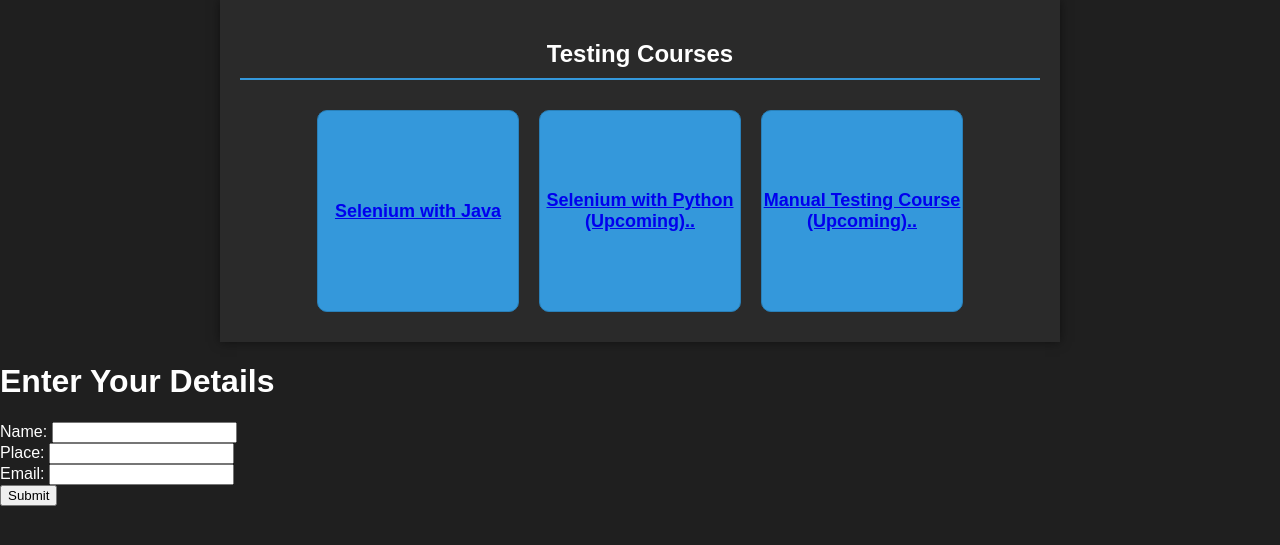
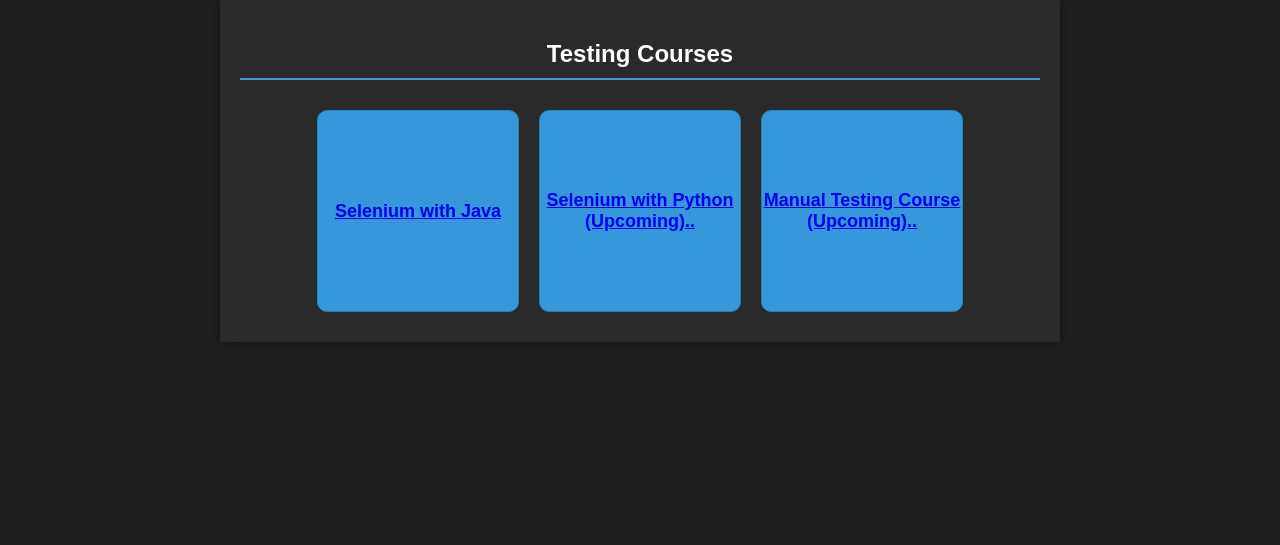
Before and after one commit to etheshgaur/coursewebapp, a Django app: page / in a window 1280 px wide. Shown: the top 545 px of the page. Run offline with Django 4.2, Linux system fonts and the light colour scheme.

Commit message:
removed user input

```diff
--- a/coursesforautomation/myapp/templates/myapp/index.html
+++ b/coursesforautomation/myapp/templates/myapp/index.html
@@ -85,22 +85,5 @@
         </div>
     </div>
 
-  <h1>Enter Your Details</h1>
-    <form method="POST" action="process_form.php">
-        <!-- Name -->
-        <label for="name">Name:</label>
-        <input type="text" id="name" name="name" required><br>
-
-        <!-- Place -->
-        <label for="place">Place:</label>
-        <input type="text" id="place" name="place" required><br>
-
-        <!-- Email -->
-        <label for="email">Email:</label>
-        <input type="email" id="email" name="email" required><br>
-
-        <!-- Submit Button -->
-        <input type="submit" value="Submit">
-    </form>
-</body>
+  </body>
 </html>
```
